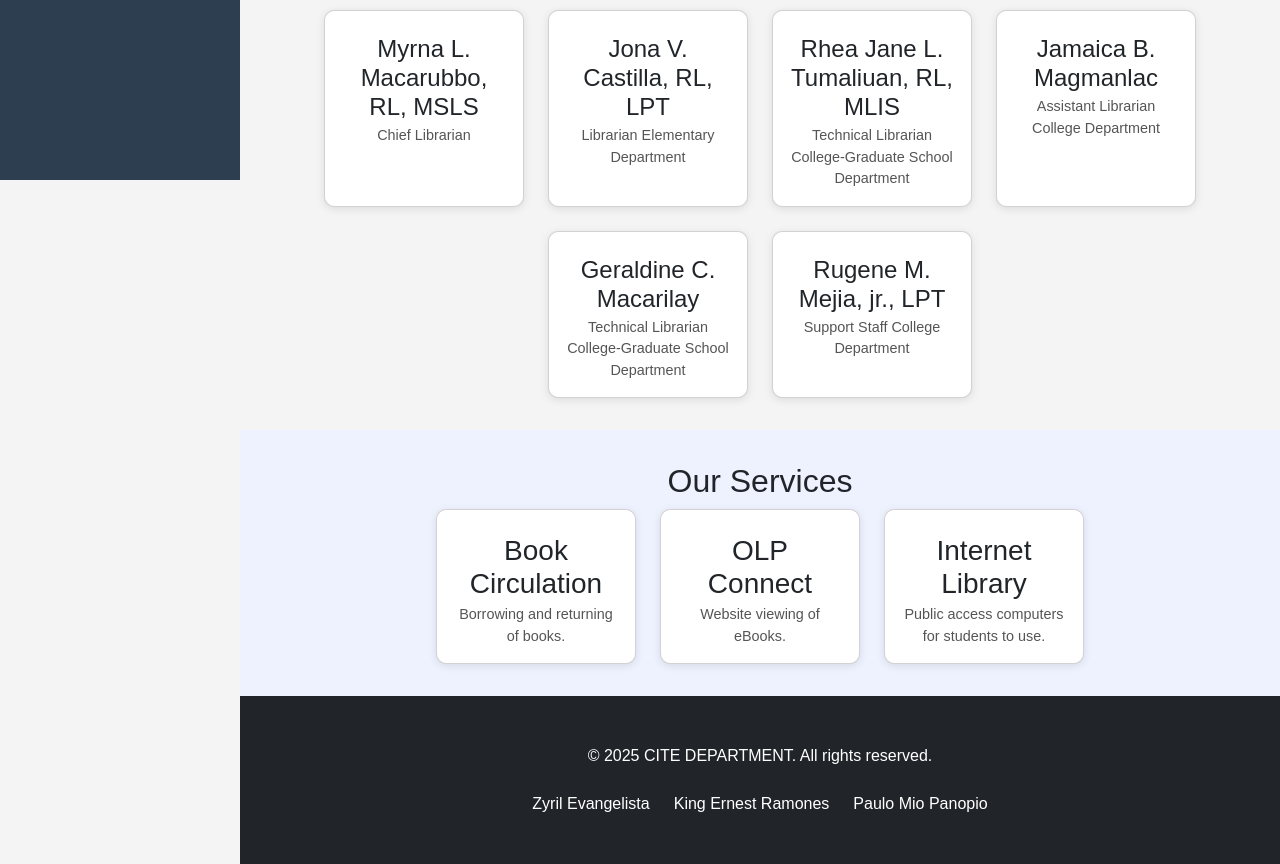
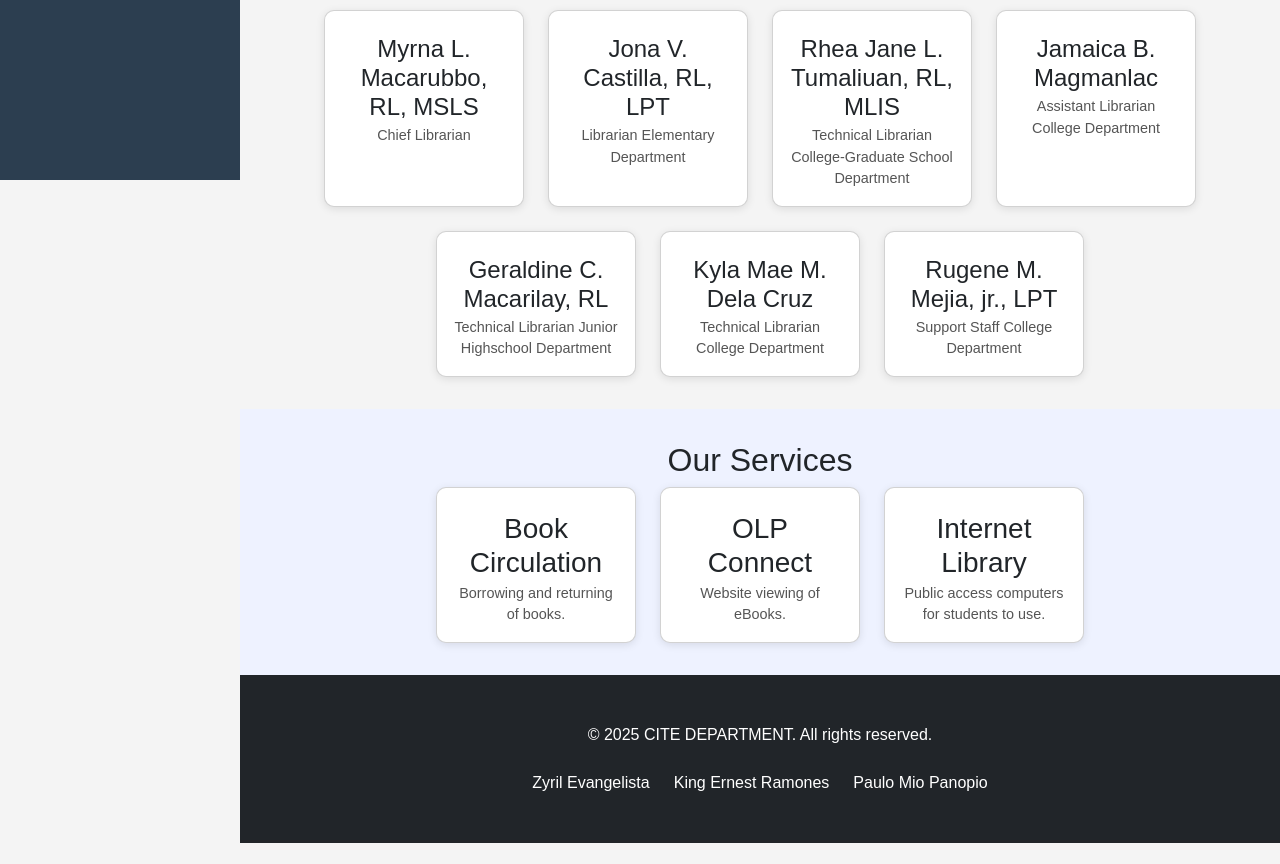
Before and after one commit to PauloMio/OLPConnect3, a PHP site: page / in a window 1280 px wide. Shown: the part 620-1484 px from the top of the page. After the commit the page ends 1463 px from the top, so only its background shows below. Run offline with PHP 8.4, Linux system fonts and the light colour scheme; data that the repository does not hold is empty.

Commit message:
Update index.php

```diff
--- a/index.php
+++ b/index.php
@@ -154,8 +154,12 @@ if ($result->num_rows > 0) {
                 <p>Assistant Librarian College Department</p>
             </div>
             <div class="card">
-                <h4>Geraldine C. Macarilay</h4>
-                <p>Technical Librarian College-Graduate School Department</p>
+                <h4>Geraldine C. Macarilay, RL</h4>
+                <p>Technical Librarian Junior Highschool Department</p>
+            </div>
+            <div class="card">
+                <h4>Kyla Mae M. Dela Cruz</h4>
+                <p>Technical Librarian College Department</p>
             </div>
             <div class="card">
                 <h4>Rugene M. Mejia, jr., LPT</h4>
```
